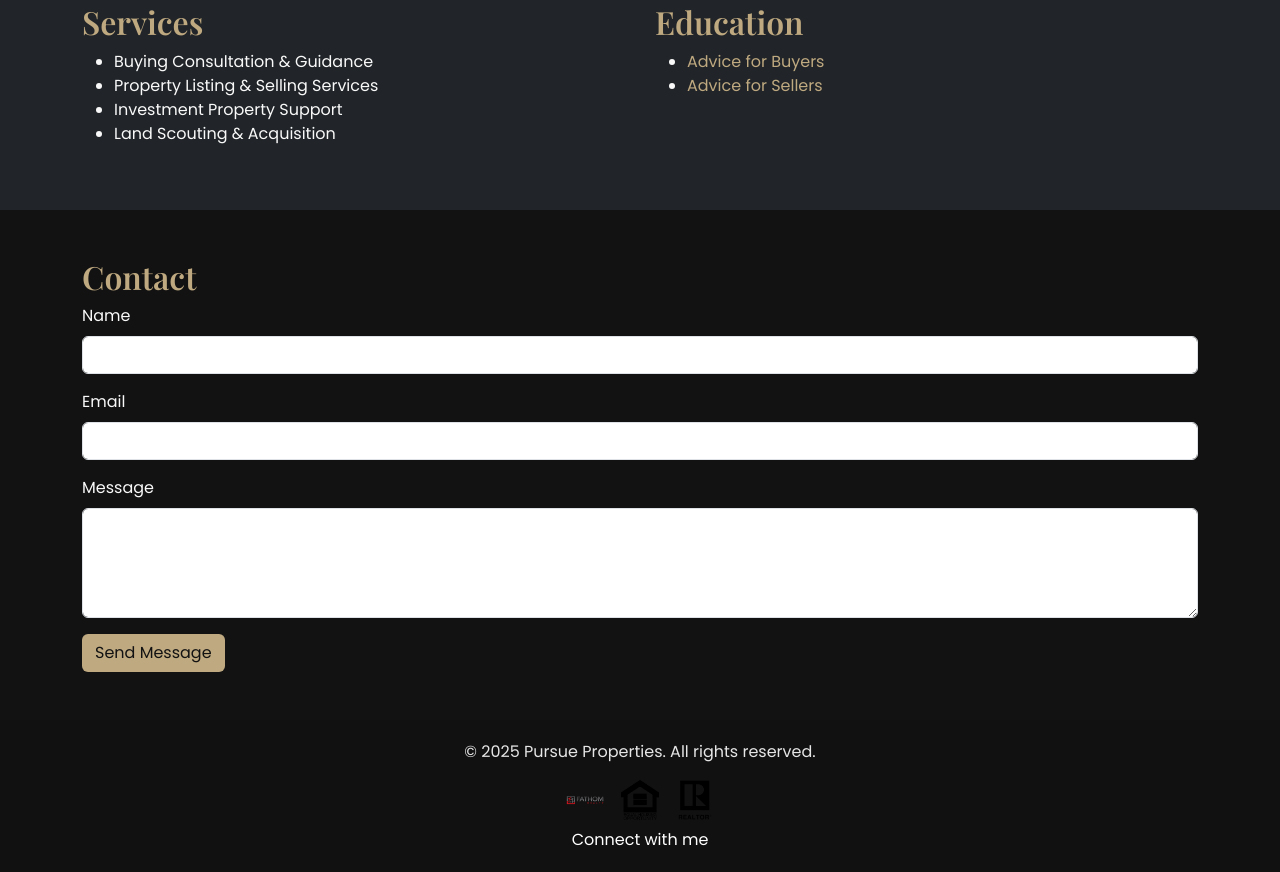
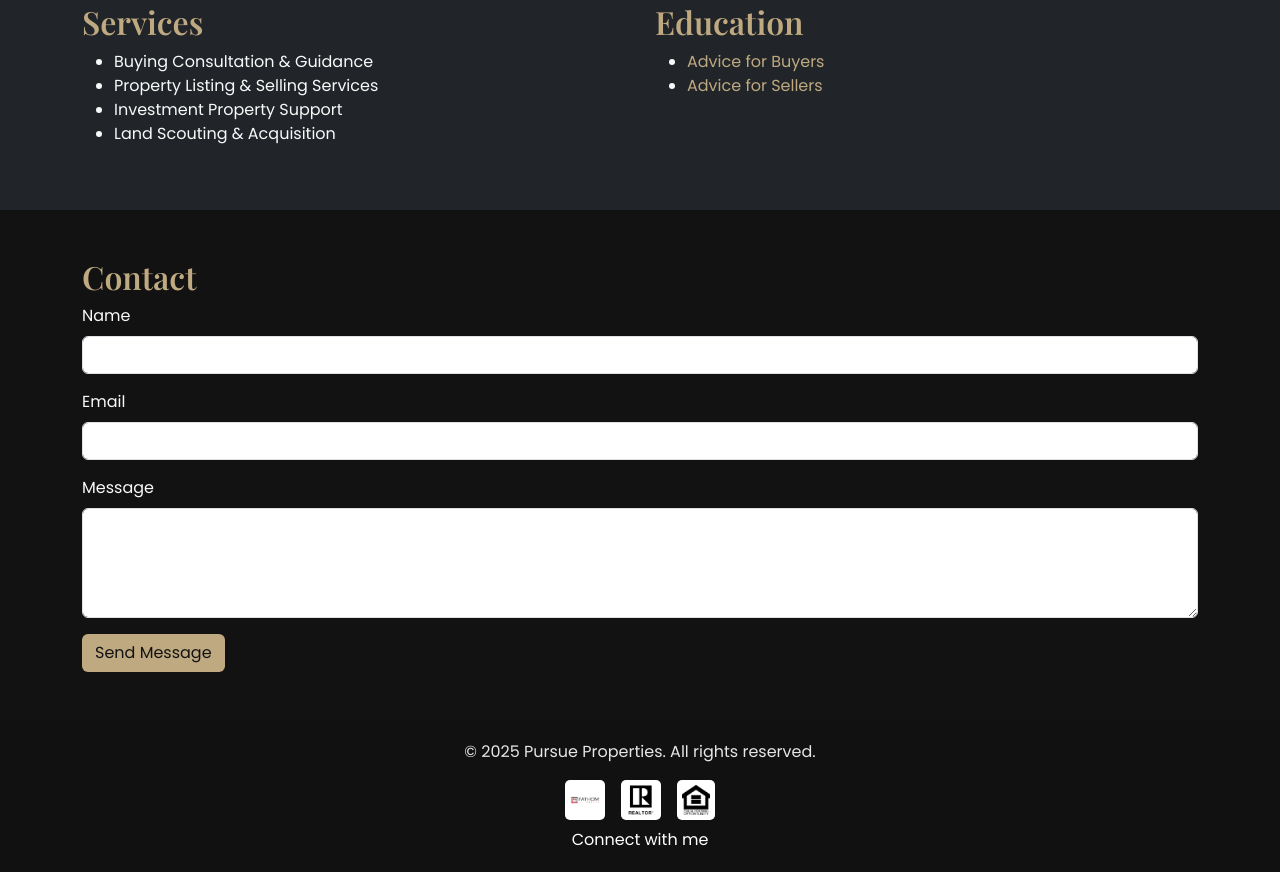
Before and after one commit to kpurser19/Pursue-Properties, a plain HTML site: page index.html in a window 1280 px wide. Shown: the part 1828-2700 px from the top of the page. Drawn offline with nearby package versions, Linux system fonts and the light colour scheme.

Commit message:
Update index.html

```diff
--- a/index.html
+++ b/index.html
@@ -208,9 +208,9 @@
     <div class="container">
       <p>&copy; 2025 Pursue Properties. All rights reserved.</p>
       <div class="d-flex justify-content-center gap-3 mt-2">
-        <img src="fathom-logo.png" alt="Fathom Realty Logo" class="logo-small">
-        <img src="equal-housing.png" alt="Equal Housing Opportunity Logo" class="logo-small">
-        <img src="realtor-logo.png" alt="REALTOR Logo" class="logo-small">
+        <img src="fathom-logo.png" alt="Fathom Realty Logo" class="logo-small" style="background-color: white; padding: 5px; border-radius: 5px;">
+        <img src="realtor-logo.png" alt="Realtor Logo" class="logo-small" style="background-color: white; padding: 5px; border-radius: 5px;">
+        <img src="equal-housing.png" alt="Equal Housing Logo" class="logo-small" style="background-color: white; padding: 5px; border-radius: 5px;">
       </div>
       <div class="linktree mt-2">
         <a href="https://linktr.ee/kadebpurser" class="text-decoration-none text-white">Connect with me</a>
```
